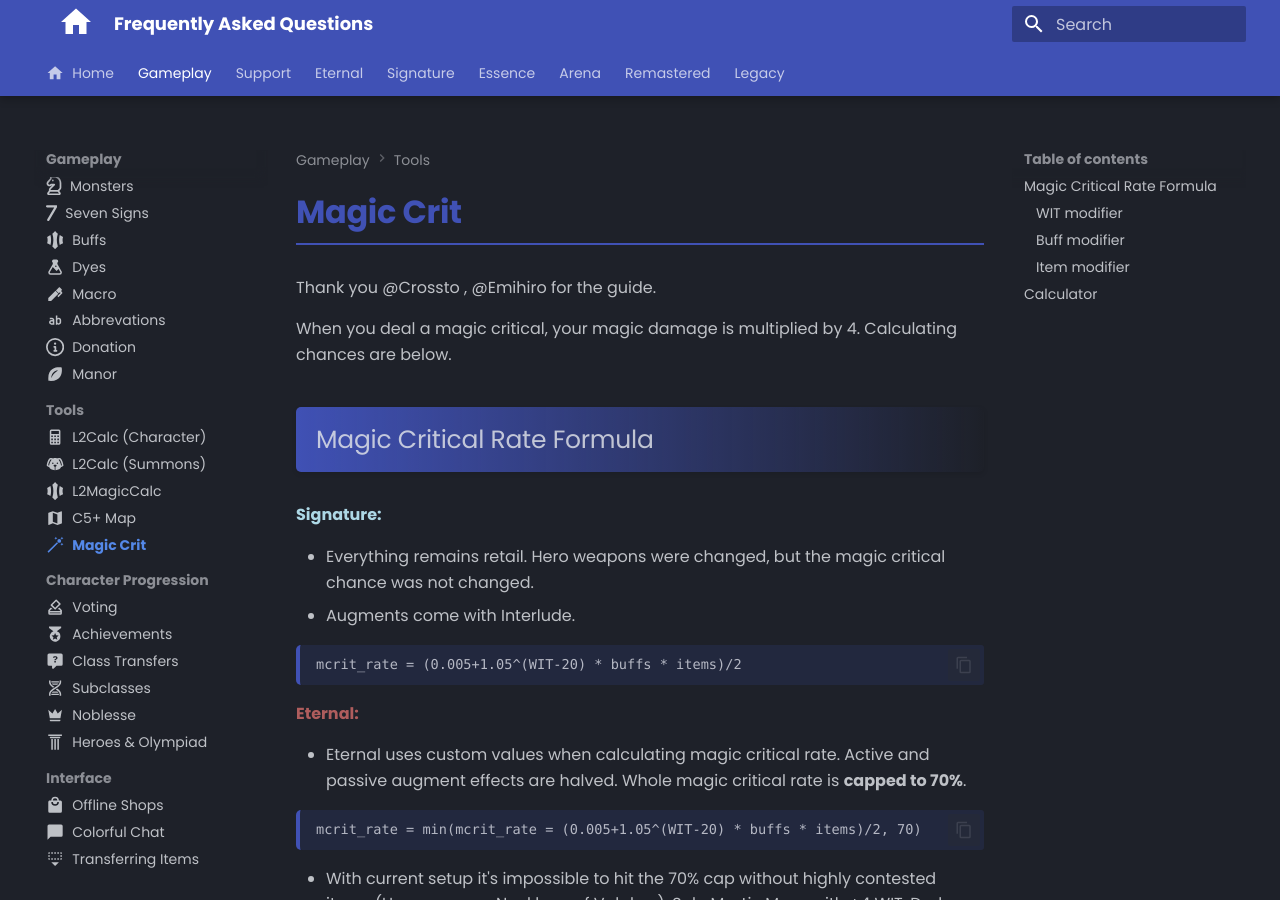
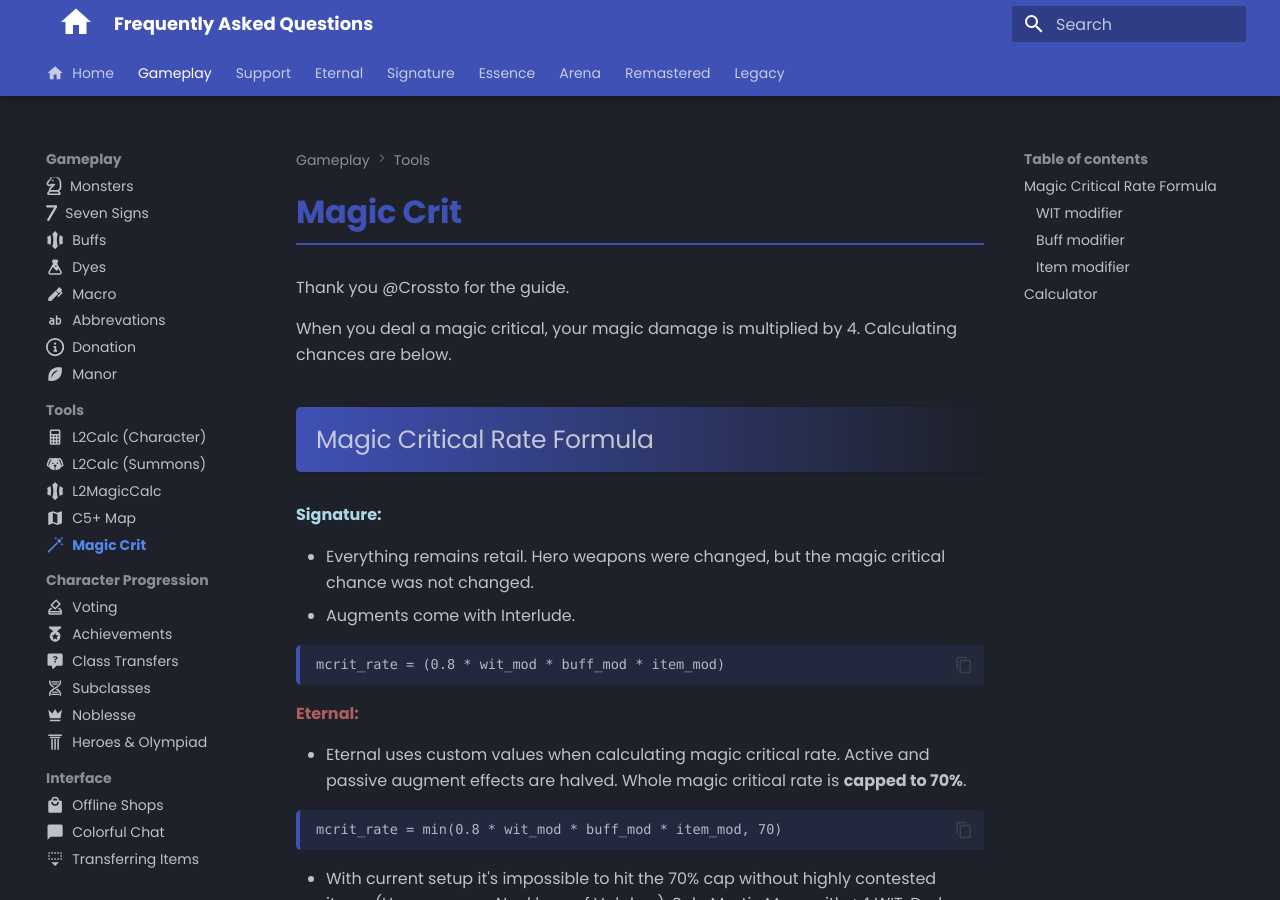
Before and after one commit to tab1-web/faq, an MkDocs documentation site: the page built from docs/features/l2magiccrit.md, in a window 1280 px wide and 900 px high. Built offline with MkDocs 1.6.1 and Material for MkDocs 9.7.7, drawn with Linux system fonts in a browser that asks for light colours; some web fonts are replaced; comment, search, counter and statistics services are not loaded; some of the changed lines change nothing that is shown.

Commit message:
reverting magic crit

````diff
--- a/docs/features/l2magiccrit.md
+++ b/docs/features/l2magiccrit.md
@@ -4,7 +4,7 @@
 
 # Magic Crit
 
-Thank you @Crossto , @Emihiro for the guide.
+Thank you @Crossto for the guide.
 
 When you deal a magic critical, your magic damage is multiplied by 4. Calculating chances are below.
 
@@ -16,7 +16,7 @@
 - Augments come with Interlude.
 
 ```math
-mcrit_rate = (0.005+1.05^(WIT-20) * buffs * items)/2
+mcrit_rate = (0.8 * wit_mod * buff_mod * item_mod)
 ```
 
 **Eternal:**{style="color: #af5d5dff;"}
@@ -24,7 +24,7 @@
 - Eternal uses custom values when calculating magic critical rate. Active and passive augment effects are halved. Whole magic critical rate is **capped to 70%**.
 
 ```math
-mcrit_rate = min(mcrit_rate = (0.005+1.05^(WIT-20) * buffs * items)/2, 70)
+mcrit_rate = min(0.8 * wit_mod * buff_mod * item_mod, 70)
 ```
 
 - With current setup it's impossible to hit the 70% cap without highly contested items (Hero weapon, Necklace of Valakas). Solo Mystic Muse with +4 WIT, Dark Crystal Set, all buffs, active+passive WM augment can reach 56% magic critical rate.
@@ -266,6 +266,18 @@
 <script>
 document.getElementById('calculateBtn').addEventListener('click', calculateMagicCrit);
 
+// WIT modifier table
+const witModTable = {
+    1: 0.40, 2: 0.42, 3: 0.44, 4: 0.46, 5: 0.48,
+    6: 0.51, 7: 0.53, 8: 0.56, 9: 0.58, 10: 0.61,
+    11: 0.64, 12: 0.68, 13: 0.72, 14: 0.75, 15: 0.78,
+    16: 0.82, 17: 0.86, 18: 0.91, 19: 0.95, 20: 1.00,
+    21: 1.05, 22: 1.10, 23: 1.16, 24: 1.22, 25: 1.28,
+    26: 1.34, 27: 1.41, 28: 1.48, 29: 1.55, 30: 1.63,
+    31: 1.71
+};
+
+// Add event listeners for Wild Magic checkboxes
 document.getElementById('wildMagic1').addEventListener('change', function() {
     if (this.checked) {
         document.getElementById('wildMagic2').checked = false;
@@ -280,66 +292,69 @@
 
 function calculateMagicCrit() {
     const serverType = document.getElementById('serverType').value;
-    const wit = parseInt(document.getElementById('wit').value) || 0;
-    const isEternal = serverType === 'eternal';
+    const wit = parseInt(document.getElementById('wit').value);
 
-    // Calculate Base WIT
-    // Formula: (0.005 + 1.05^(WIT-20))
-    const witComponent = 0.005 + Math.pow(1.05, wit - 20);
+    // Get WIT modifier
+    const witMod = witModTable[wit] || calculateWitMod(wit);
 
-    // Aggregate Multipliers
-    let totalMultipliers = 1;
-
-    // Buffs
+    // Calculate buff modifier
+    let buffMod = 1;
     const buffs = [
-        { id: 'wildMagic1', val: 3 },
-        { id: 'wildMagic2', val: 4 },
-        { id: 'sirensDance', val: 3 },
-        { id: 'prophecyOfWater', val: 2 },
-        { id: 'curseOfAbyss', val: 0.7 }
+        document.getElementById('wildMagic1'),
+        document.getElementById('wildMagic2'),
+        document.getElementById('sirensDance'),
+        document.getElementById('prophecyOfWater'),
+        document.getElementById('curseOfAbyss')
     ];
 
     buffs.forEach(buff => {
-        const el = document.getElementById(buff.id);
-        if (el && el.checked) {
-            totalMultipliers *= buff.val;
+        if (buff.checked) {
+            buffMod *= parseFloat(buff.value);
         }
     });
 
-    // Items
-    if (document.getElementById('valakasNecklace').checked) {
-        totalMultipliers *= 2;
-    }
-    if (document.getElementById('infinityScepter').checked) {
-        totalMultipliers *= 1.54;
+    // Calculate item modifier
+    let itemMod = 1;
+    const isEternal = serverType === 'eternal';
+
+    // Active augment
+    if (document.getElementById('activeAugment').checked) {
+        itemMod *= isEternal ? 1.5 : 2;
     }
 
-    // Augments
-    if (document.getElementById('activeAugment').checked) {
-        totalMultipliers *= isEternal ? 1.5 : 2;
-    }
+    // Passive augment
     if (document.getElementById('passiveAugment').checked) {
-        totalMultipliers *= isEternal ? 1.25 : 1.5;
+        itemMod *= isEternal ? 1.25 : 1.5;
     }
 
-    // Calculation
-    // Formula: (WIT Component * Multipliers) / 2
-    let mcritRate = ((witComponent * totalMultipliers) / 2);
+    // Other items
+    if (document.getElementById('infinityScepter').checked) {
+        itemMod *= 1.54;
+    }
 
-    // Eternal Cap
+    if (document.getElementById('valakasNecklace').checked) {
+        itemMod *= 2;
+    }
+
+    // Calculate base magic crit rate
+    let mcritRate = 0.8 * witMod * buffMod * itemMod;
+
+    // Apply server-specific rules
     if (isEternal) {
+        // Eternal: cap at 70%
         mcritRate = Math.min(mcritRate, 70);
     }
 
-    // Display Result
+    // Display result
     const resultElement = document.getElementById('result');
     resultElement.innerHTML = `
-        <h3>Magic Critical Rate: ${mcritRate.toFixed(1)}%</h3>
+        <h3>Magic Critical Rate: ${mcritRate.toFixed(2)}%</h3>
         <p>Breakdown:</p>
         <ul>
-            <li>Total WIT: ${wit}</li>
-            <li>WIT Component: ${witComponent.toFixed(4)}</li>
-            <li>Combined Multiplier: ${totalMultipliers.toFixed(2)}x</li>
+            <li>WIT Modifier: ${witMod.toFixed(2)}</li>
+            <li>Buff Modifier: ${buffMod.toFixed(2)}</li>
+            <li>Item Modifier: ${itemMod.toFixed(2)}</li>
+            <li>Server Type: ${serverType.charAt(0).toUpperCase() + serverType.slice(1)}</li>
         </ul>
     `;
 }
@@ -350,7 +365,6 @@
     if (wit > 31) wit = 31;
 
     const witMod = (Math.pow(1.05, wit - 20) * 100 + 0.5) / 100;
-    return Math.round(witMod * 100) / 100;
+    return Math.round(witMod * 100) / 100; // Round to 2 decimal places
 }
-
 </script>
````
